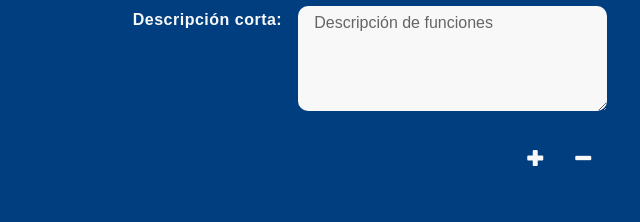
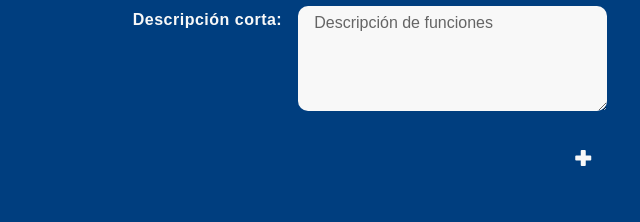
Before and after one commit to Richifg/Infotech-landing, a React app: page /#/ in a window 1280 px wide. Shown: the part 4360-4582 px from the top of the page, without its empty margins (296-936 px from the left). Built offline with nearby package versions, Linux system fonts and the light colour scheme.

Commit message:
fixed section last group removal

```diff
--- a/src/ts/components/ContactForm/ContactFormController.tsx
+++ b/src/ts/components/ContactForm/ContactFormController.tsx
@@ -73,6 +73,7 @@ const ContactForm = ({ sections, buttonText, messages }: IContactForm): ReactEle
         errors={flattenErrors}
         sections={sectionToRender}
         buttonText={buttonText}
+        groupCounts={groupCounts}
         onAddGroup={addGroup}
         onRemoveGroup={removeGroup}
       />
--- a/src/ts/components/ContactForm/ContactFormView.tsx
+++ b/src/ts/components/ContactForm/ContactFormView.tsx
@@ -97,6 +97,7 @@ const SubmitContainer = styled.div`
 `;
 
 interface IContactFormView {
+  groupCounts: number[];
   onAddGroup?(index: number): void;
   onRemoveGroup?(index: number): void;
   register: ReturnType<typeof useForm>['register'];
@@ -108,6 +109,7 @@ interface IContactFormView {
 }
 
 const ContactFormView = ({
+  groupCounts,
   onAddGroup,
   onRemoveGroup,
   register,
@@ -151,7 +153,9 @@ const ContactFormView = ({
                 {section.expandable && inputIndex === section.inputs.length - 1 && (
                   <ButtonsContainer>
                     <IconButton name="plus" onClick={() => onAddGroup(sectionIndex)} />
-                    <IconButton name="minus" onClick={() => onRemoveGroup(sectionIndex)} />
+                    {groupCounts[sectionIndex] > 1 && (
+                      <IconButton name="minus" onClick={() => onRemoveGroup(sectionIndex)} />
+                    )}
                   </ButtonsContainer>
                 )}
               </InputContainer>
--- a/src/ts/components/IconButton/IconButton.tsx
+++ b/src/ts/components/IconButton/IconButton.tsx
@@ -61,6 +61,7 @@ const IconButton = ({ name, type, onClick }: IIconButton): ReactElement => (
 
 IconButton.defaultProps = {
   type: 'button',
+  onClick: () => {},
 };
 
 export default IconButton;
```
Also changed, not shown: .eslintrc.js.
